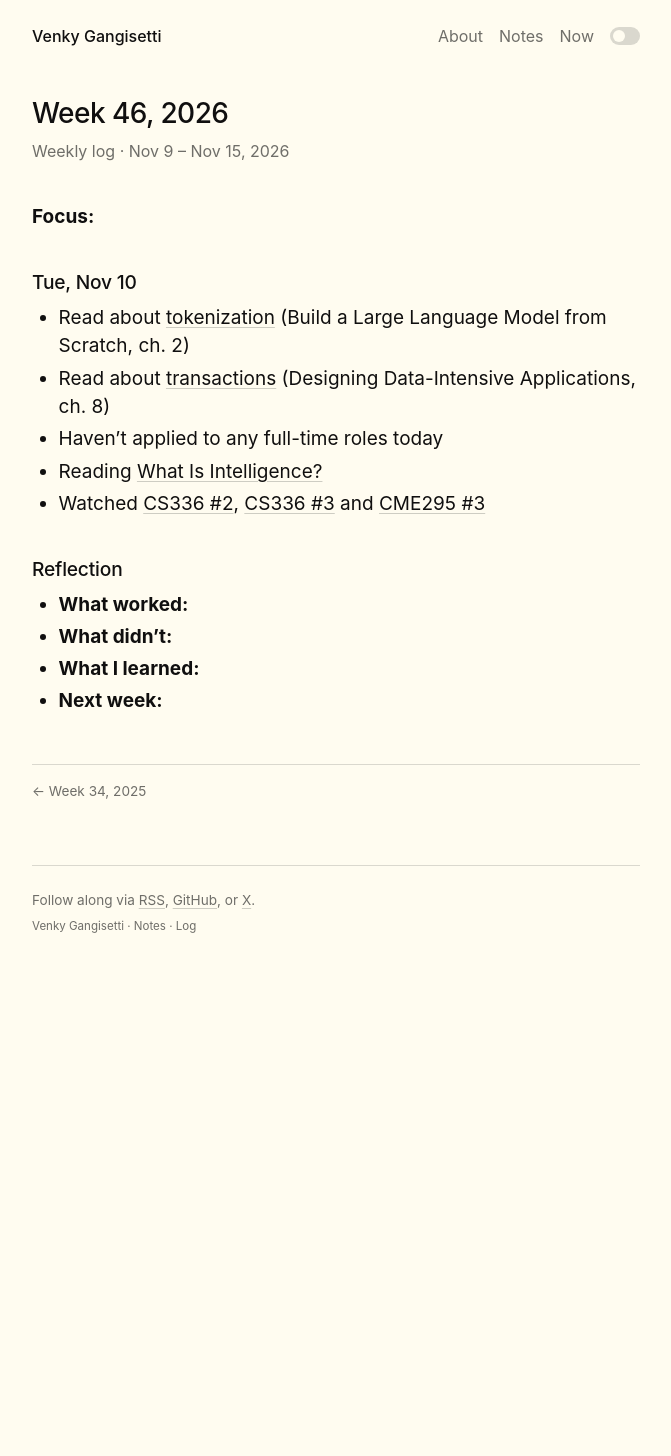
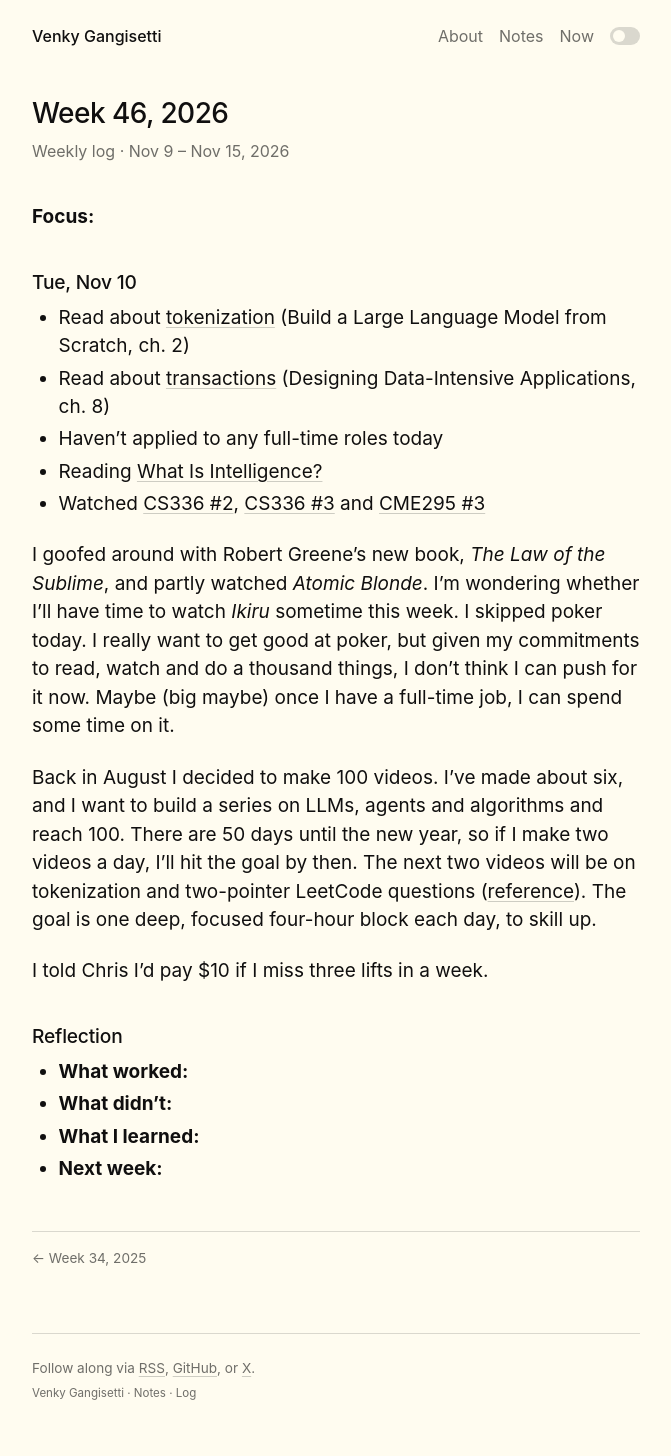
Before and after one commit to venkman00/sirkyven.github.io, a Jekyll site: the page built from _notes/log/2026-w46.md, in a window 1280 px wide. Shown: the whole page, without its empty margins (304-975 px from the left). Built offline with Jekyll 4.4.1, drawn with Linux system fonts in a browser that asks for light colours; before the commit the page ends 989 px from its top, so only the background shows below that.

Commit message:
Log: 2026-W46 (Tue Nov 10), notes on videos and poker
Co-Authored-By: Claude Opus 5.5 <noreply@anthropic.com>

```diff
--- a/_notes/log/2026-w46.md
+++ b/_notes/log/2026-w46.md
@@ -16,6 +16,12 @@ permalink: /log/2026-w46
 - Reading [What Is Intelligence?](https://whatisintelligence.antikythera.org/chapter-01/#abiogenesis)
 - Watched [CS336 #2](https://youtu.be/kuYAsz7zspQ), [CS336 #3](https://youtu.be/lVynu4bo1rY) and [CME295 #3](https://www.youtube.com/watch?v=S3bCDcJhz4s&list=PLakGfbKCei80&index=3)
 
+I goofed around with Robert Greene's new book, *The Law of the Sublime*, and partly watched *Atomic Blonde*. I'm wondering whether I'll have time to watch *Ikiru* sometime this week. I skipped poker today. I really want to get good at poker, but given my commitments to read, watch and do a thousand things, I don't think I can push for it now. Maybe (big maybe) once I have a full-time job, I can spend some time on it.
+
+Back in August I decided to make 100 videos. I've made about six, and I want to build a series on LLMs, agents and algorithms and reach 100. There are 50 days until the new year, so if I make two videos a day, I'll hit the goal by then. The next two videos will be on tokenization and two-pointer LeetCode questions ([reference](https://labuladong.online/en/algo/essential-technique/array-two-pointers-summary/)). The goal is one deep, focused four-hour block each day, to skill up.
+
+I told Chris I'd pay $10 if I miss three lifts in a week.
+
 ## Reflection
 
 - **What worked:**
```
